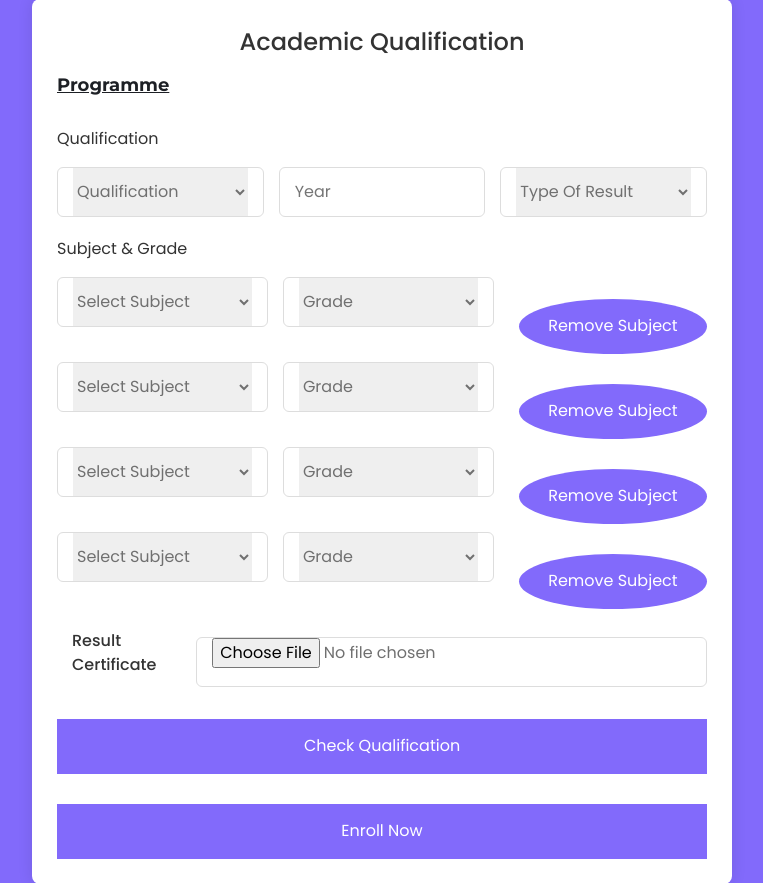
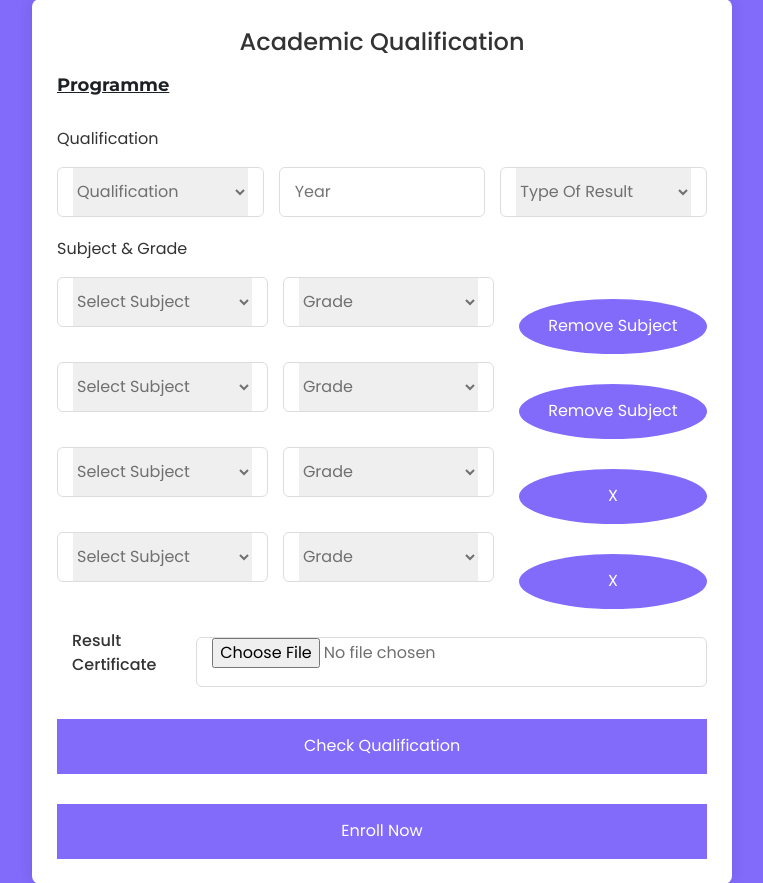
Before and after one commit to N0nEscapeSh3d0w/focs, a Flask app: page /enroll2 in a window 1280 px wide. Shown: the part 21-904 px from the top of the page, without its empty margins (258-1021 px from the left). Run offline with Flask 3, Linux system fonts and the light colour scheme; some libraries are stand-ins or nearby versions.

Commit message:
Update enroll-2.html

```diff
--- a/templates/enroll-2.html
+++ b/templates/enroll-2.html
@@ -126,7 +126,7 @@
                                 <option value="F">X</option>
                             </select>
                         </div>
-                         <button type="remove-subject-button" class="remove-subject-button">Remove Subject</button>
+                         <button type="remove-subject-button" class="remove-subject-button">X</button>
                     </div>
 
                            <div class="column">
@@ -156,7 +156,7 @@
                                 <option value="F">X</option>
                             </select>
                         </div>
-                         <button type="remove-subject-button" class="remove-subject-button">Remove Subject</button>
+                         <button type="remove-subject-button" class="remove-subject-button">X</button>
                     </div>
 
                 <div class="file-box input-box column">
```
